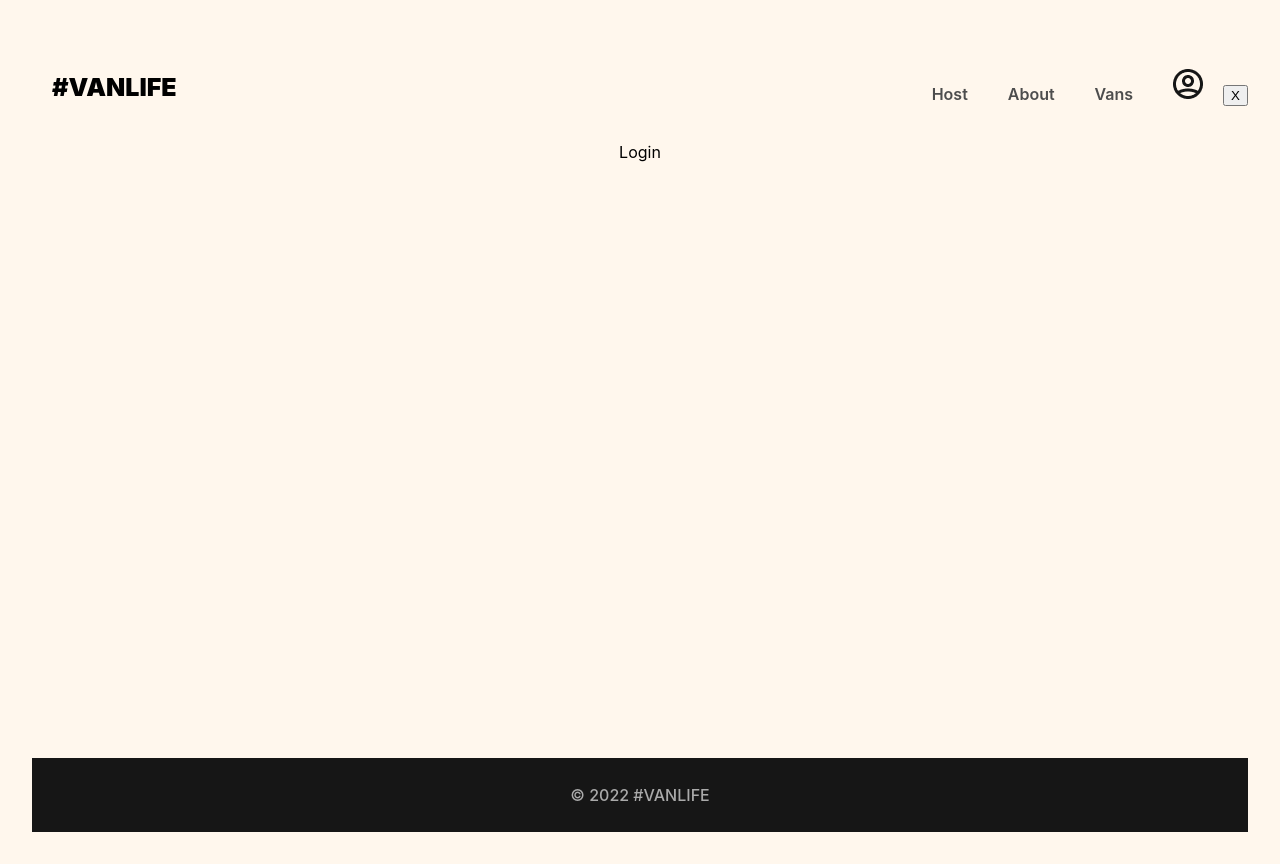
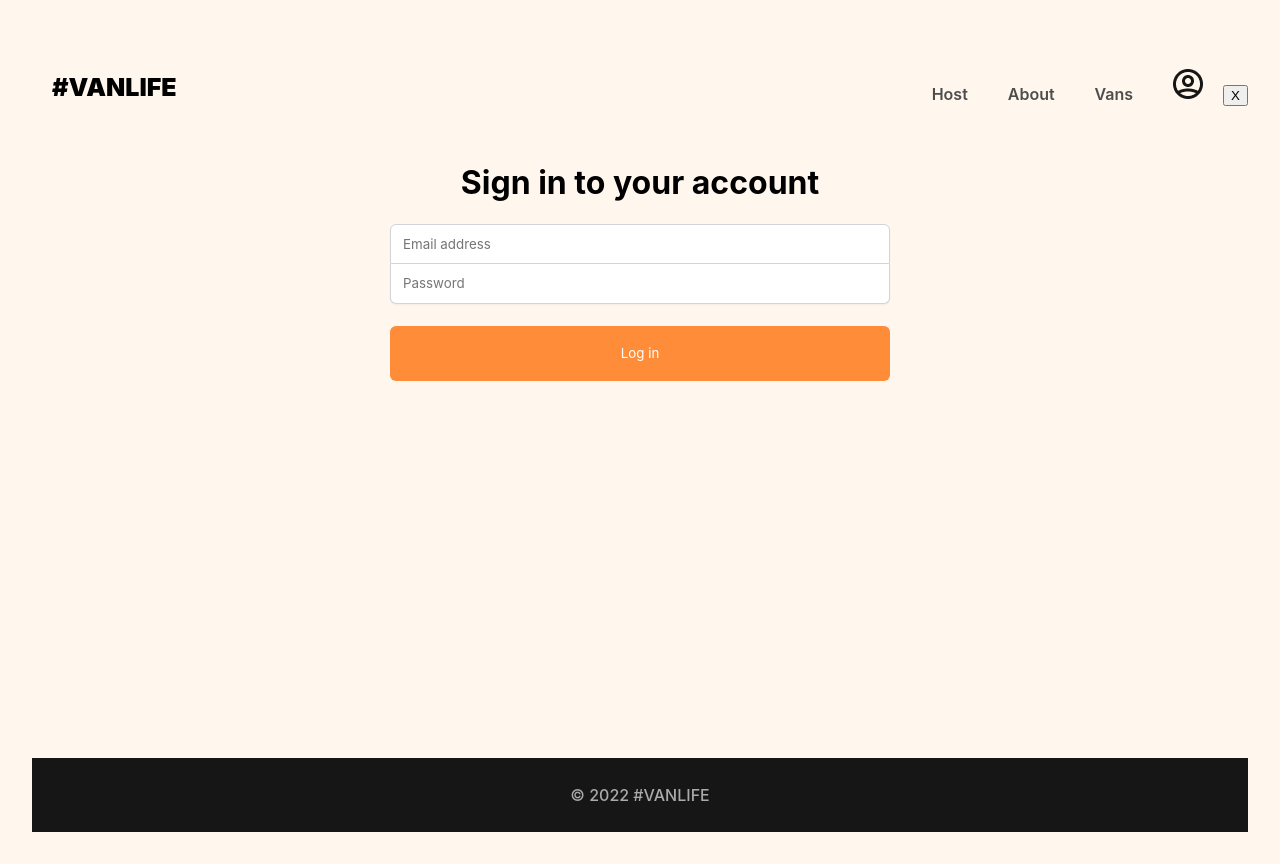
Before and after one commit to Lekkyjay/react-router-64-van-life, a React (Vite) app: page /login in a window 1280 px wide. Built offline with nearby package versions, Linux system fonts and the light colour scheme.

Commit message:
Added fake auth and protected routes.

```diff
--- a/src/App.tsx
+++ b/src/App.tsx
@@ -16,7 +16,8 @@ import HostVanInfo from './pages/host/HostVanInfo'
 import HostVanPricing from './pages/host/HostVanPricing'
 import HostVanPhotos from './pages/host/HostVanPhotos'
 import Characters from './pages/Characters'
-import Login from './pages/Login'
+import Login, { loginAction, loginLoader } from './pages/Login'
+import { requireAuth } from './utils'
 import './App.css'
 
 function App() {
@@ -35,7 +36,9 @@ function App() {
         },
         {
           path: "login",
-          element: <Login />
+          element: <Login />,
+          loader: loginLoader,
+          action: loginAction
         },
         {
           path: "vans",
@@ -54,15 +57,18 @@ function App() {
           children: [
             {
               index: true,
-              element: <Dashboard />
+              element: <Dashboard />,
+              loader: async () => await requireAuth()
             },
             {
               path: "income",
-              element: <Income />
+              element: <Income />,
+              loader: async () => await requireAuth()
             },
             {
               path: "reviews",
-              element: <Reviews />
+              element: <Reviews />,
+              loader: async () => await requireAuth()
             },
             {
               path: "vans",
@@ -76,15 +82,18 @@ function App() {
               children: [
                 {
                   index: true,
-                  element: <HostVanInfo />
+                  element: <HostVanInfo />,
+                  loader: async () => await requireAuth()
                 },
                 {
                   path: "pricing",
-                  element: <HostVanPricing />
+                  element: <HostVanPricing />,
+                  loader: async () => await requireAuth()
                 },
                 {
                   path: "photos",
-                  element: <HostVanPhotos />
+                  element: <HostVanPhotos />,
+                  loader: async () => await requireAuth()
                 }
               ]
             }
--- a/src/apiService.ts
+++ b/src/apiService.ts
@@ -1,5 +1,6 @@
 const vansURL = 'https://us-central1.gcp.data.mongodb-api.com/app/van-life-poqsu/endpoint/vans'
 const hostVansURL = 'https://us-central1.gcp.data.mongodb-api.com/app/van-life-poqsu/endpoint/host/vans'
+const loginUrl = 'https://us-central1.gcp.data.mongodb-api.com/app/van-life-poqsu/endpoint/login'
 
 export async function getVans() {
   const res = await fetch(vansURL)
@@ -53,3 +54,18 @@ export async function getHostVanDetail(id: string) {
   const data = await res.json()
   return data[0]
 }
+
+export async function loginUser(creds: { email: string, password: string}) {
+  const res = await fetch(loginUrl, { method: "post", body: JSON.stringify(creds) })
+  const data = await res.json()
+
+  if (!res.ok) {
+    throw {
+      message: data.message,
+      statusText: res.statusText,
+      status: res.status
+    }
+  }
+
+  return data
+}
--- a/src/index.css
+++ b/src/index.css
@@ -466,3 +466,58 @@ i[class*='van-type-'] {
   background-color: #161616;
   color: white;
 }
+
+.login-container {
+  display: flex;
+  flex-direction: column;
+  align-items: center;
+  padding-inline: 27px;
+}
+
+.login-form {
+  display: flex;
+  flex-direction: column;
+  width: 100%;
+  max-width: 500px;
+}
+
+.login-form > input {
+  border: 1px solid rgba(209, 213, 219);
+  height: 40px;
+  text-indent: 10px;
+  font-family: "Inter", sans-serif;
+  box-shadow: 0px 1px 2px rgba(0, 0, 0, 0.05);
+  font-weight: 400;
+}
+
+.login-form > input:focus {
+  outline: none;
+}
+
+.login-form > input:first-of-type {
+  border-radius: 6px 6px 0px 0px;
+}
+
+.login-form > input:last-of-type {
+  border-radius: 0px 0px 6px 6px;
+  border-top: none;
+}
+
+.login-form > button {
+  background-color: #FF8C38;
+  border: none;
+  border-radius: 6px;
+  height: 55px;
+  margin-top: 22px;
+  color: white;
+  font-family: "Inter", sans-serif;
+}
+
+.login-form > button:disabled {
+  background-color: #aaaaaa;
+  cursor: not-allowed;
+}
+
+.red {
+  color: #cc0000;
+}
--- a/src/pages/Login.tsx
+++ b/src/pages/Login.tsx
@@ -1,5 +1,45 @@
+import { Form, redirect, useActionData, useLoaderData, useNavigation } from 'react-router-dom'
+import { loginUser } from "../apiService"
+import { ReactNode } from "react"
+
 export default function Login() {
+  const errorMessage = useActionData() as ReactNode
+  const message = useLoaderData() as ReactNode
+  const navigation = useNavigation()
+
   return (
-    <div>Login</div>
+    <div className="login-container">
+      <h1>Sign in to your account</h1>
+      {message && <h3 className="red">{message}</h3>}
+      {errorMessage && <h3 className="red">{errorMessage}</h3>}
+
+      <Form method="post"  className="login-form" replace>
+        <input name="email" type="email" placeholder="Email address" />
+        <input name="password" type="password" placeholder="Password" />
+        <button disabled={navigation.state === "submitting"}>
+          {navigation.state === "submitting" ? "Logging in..." : "Log in"}
+        </button>
+      </Form>
+    </div>
   )
 }
+
+//fn runs when Form is submitted. must be added to the login route as action.
+//action and loader fns recieve an obj as arg. { request: Request {}, params: {} }
+export async function loginAction({ request }: any) {
+  const formData = await request.formData()
+  const email = formData.get('email')
+  const password = formData.get('password')
+  try {
+    const user = await loginUser({ email, password })
+    localStorage.setItem('loggedin', JSON.stringify(user))
+    return redirect('/host')
+  }
+  catch(err: any) {
+    return err.message
+  }
+}
+
+export function loginLoader({ request }: any) {
+  return new URL(request.url).searchParams.get('message')
+}
--- a/src/pages/host/HostVanDetail.tsx
+++ b/src/pages/host/HostVanDetail.tsx
@@ -1,7 +1,7 @@
-// import { useState, useEffect } from 'react'
 import { Link, LoaderFunctionArgs, NavLink, Outlet, useLoaderData, useOutletContext } from 'react-router-dom'
 import { IVan } from '../../interfaces'
 import { getHostVanDetail } from '../../apiService'
+import { requireAuth } from '../../utils'
 
 export default function HostVanDetail() {
   const currentVan = useLoaderData() as IVan
@@ -45,6 +45,7 @@ export function useCurrentVan() {
   return useOutletContext<{ currentVan: IVan | null }>()
 }
 
-export function hostVanDetailLoader({ params }: LoaderFunctionArgs) {
+export async function hostVanDetailLoader({ params }: LoaderFunctionArgs) {
+  await requireAuth()
   return getHostVanDetail(params.id!)
 }
--- a/src/pages/host/HostVans.tsx
+++ b/src/pages/host/HostVans.tsx
@@ -1,6 +1,7 @@
 import { Link, useLoaderData } from 'react-router-dom'
 import { IVan } from '../../interfaces'
 import { getHostVans } from '../../apiService'
+import { requireAuth } from '../../utils'
 
 export default function HostVans() {
   const vans = useLoaderData() as IVan[]
@@ -27,6 +28,7 @@ export default function HostVans() {
   )
 }
 
-export function hostVansLoader() {
+export async function hostVansLoader() {
+  await requireAuth()
   return getHostVans()
 }
--- /dev/null
+++ b/src/utils.ts
@@ -0,0 +1,10 @@
+import { redirect } from "react-router-dom"
+
+export async function requireAuth() {
+  const isLoggedIn = JSON.parse(localStorage.getItem('loggedin') as string)
+
+  if (!isLoggedIn) {
+    throw redirect('/login?message=You must log in first.')
+  }
+  return null
+}
```
